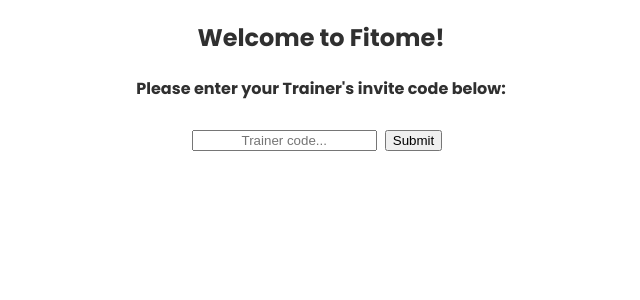
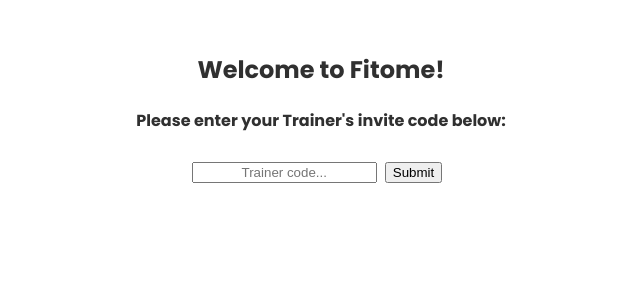
Before and after one commit to massimobergamin/RemoteTrainerFrontend, a Next.js app in the folder fitome/: page /client/invitecode in a window 1280 px wide. Shown: the top 300 px of the page, without its empty margins (319-959 px from the left). Built offline with nearby package versions, Linux system fonts and the light colour scheme; no server answers.

Commit message:
fixed css issue

```diff
--- a/fitome/pages/client/editprofile.js
+++ b/fitome/pages/client/editprofile.js
@@ -16,7 +16,7 @@
 
 
   return (
-    <div>
+    <div className="page_container">
       <h2>Edit Profile</h2>
       <UpdateClientProfileForm></UpdateClientProfileForm>
       <NavigationClient></NavigationClient>
--- a/fitome/pages/client/invitecode.js
+++ b/fitome/pages/client/invitecode.js
@@ -38,7 +38,7 @@
 
 
   return (
-    <div className="pageContainer">
+    <div className="page_container">
       <h2>Welcome to Fitome!</h2>
       <h4>Please enter your Trainer's invite code below:</h4>
       <input type="text" value={input} onChange={handleChange} placeholder="Trainer code..."></input>
--- a/fitome/pages/client/plan.js
+++ b/fitome/pages/client/plan.js
@@ -52,7 +52,7 @@
 
   return (
     <div>
-      <div className="pageContainer">
+      <div className="page_container">
       <h1>{client.user.username}'s Training Plan</h1>
       {renderPlan()}
       <NavigationClient />
--- a/fitome/pages/client/profile.js
+++ b/fitome/pages/client/profile.js
@@ -24,7 +24,7 @@
 
 
   return (
-    <div>
+    <div className="page_container">
       <div>
       <p>{user.first_name + " " + user.last_name}</p>
       {user.profile_picture ?
```
